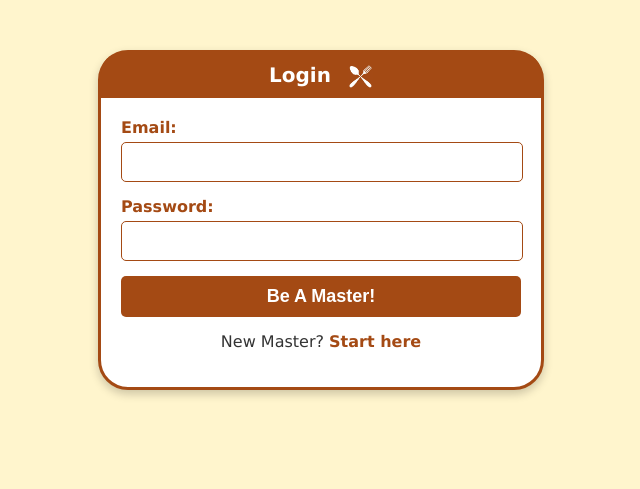
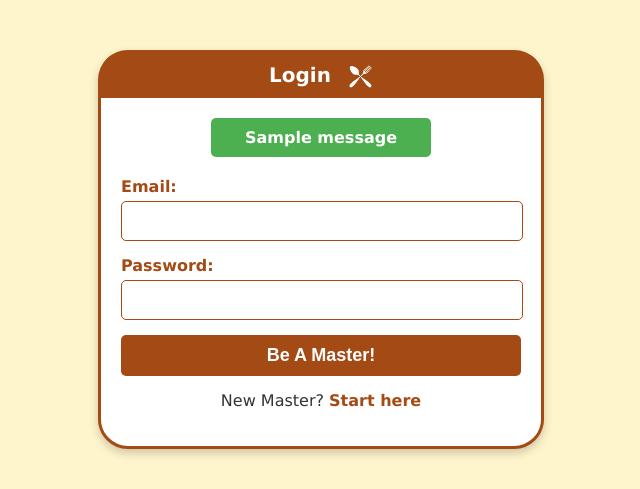
Before and after one commit to Lihiten/group12, a Flask app: template part3/pages/login/templates/login.html in a window 1280 px wide. Shown: the part 84-573 px from the top of the page, without its empty margins (319-959 px from the left). Run offline with Flask 3, Linux system fonts and the light colour scheme; the template is opened without the code that fills it, so the values that code supplies are empty; one stand-in notice (Sample message) is shown; some libraries are stand-ins or nearby versions.

Commit message:
עדכון ה-LOGIN שבודק לקוח קיים

```diff
--- a/part3/pages/login/static/css/login.css
+++ b/part3/pages/login/static/css/login.css
@@ -167,3 +167,29 @@ footer {
     width: 100%;
     margin-top: auto; /* מבטיח שה-footer יוצמד לתחתית */
 }
+
+/*הודעת שגיאה אם שם משתמש/סיסמא שגויים*/
+.flash-messages {
+    list-style: none;
+    padding: 0;
+    text-align: center;
+}
+
+.flash-messages li {
+    padding: 10px;
+    margin: 10px auto;
+    border-radius: 5px;
+    font-size: 16px;
+    font-weight: bold;
+    width: 50%;
+}
+
+.flash-messages .success {
+    background-color: #4CAF50;
+    color: white;
+}
+
+.flash-messages .error {
+    background-color: #FF5733;
+    color: white;
+}
--- a/part3/pages/login/templates/login.html
+++ b/part3/pages/login/templates/login.html
@@ -28,6 +28,16 @@
         <div class="login-container">
             <div class="login-header">
     <h2>Login <img src="{{ url_for('static', filename='media/img/sacum.jpg') }}" alt="Sacum Icon" class="login-icon"></h2>
+                {% with messages = get_flashed_messages(with_categories=true) %}
+    {% if messages %}
+        <ul class="flash-messages">
+            {% for category, message in messages %}
+                <li class="{{ category }}">{{ message }}</li>
+            {% endfor %}
+        </ul>
+    {% endif %}
+{% endwith %}
+
 </div>
 
             <form class="login-form">
```
Also changed, not shown: part3/pages/login/login.py (+17 -2 lines).
